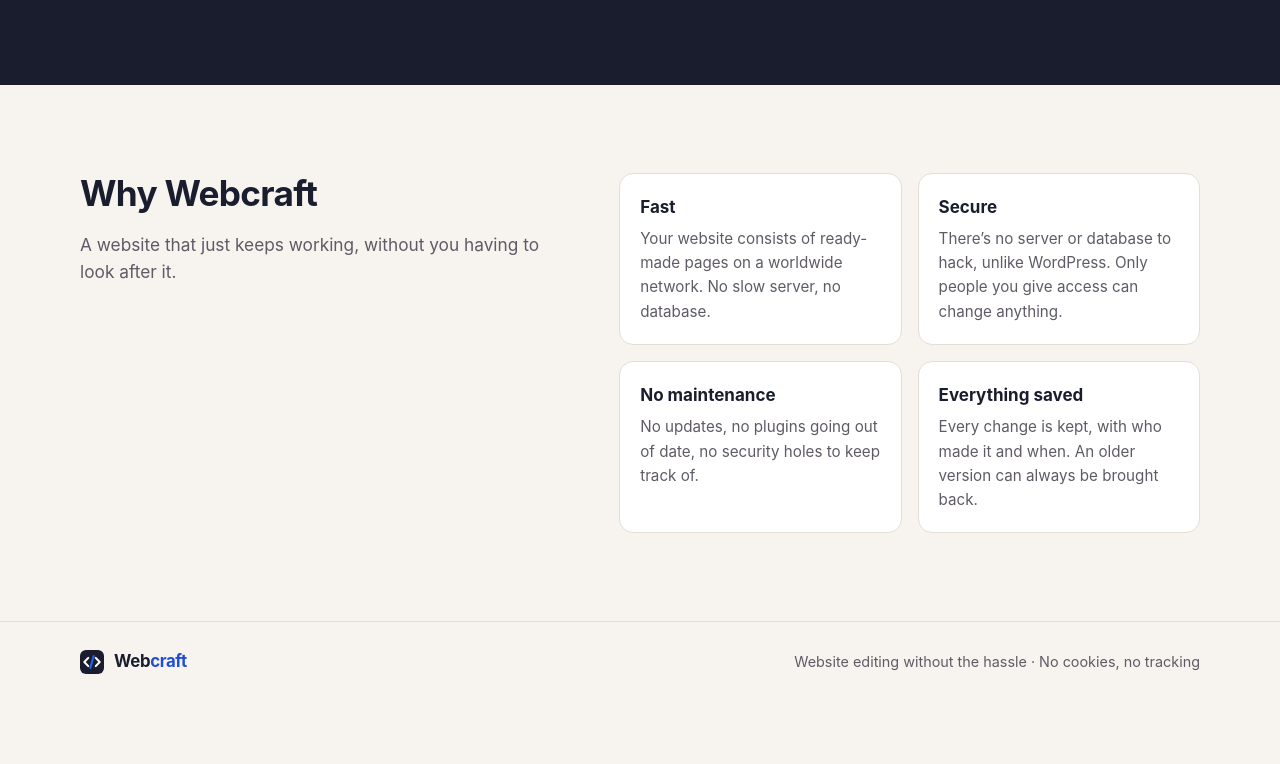
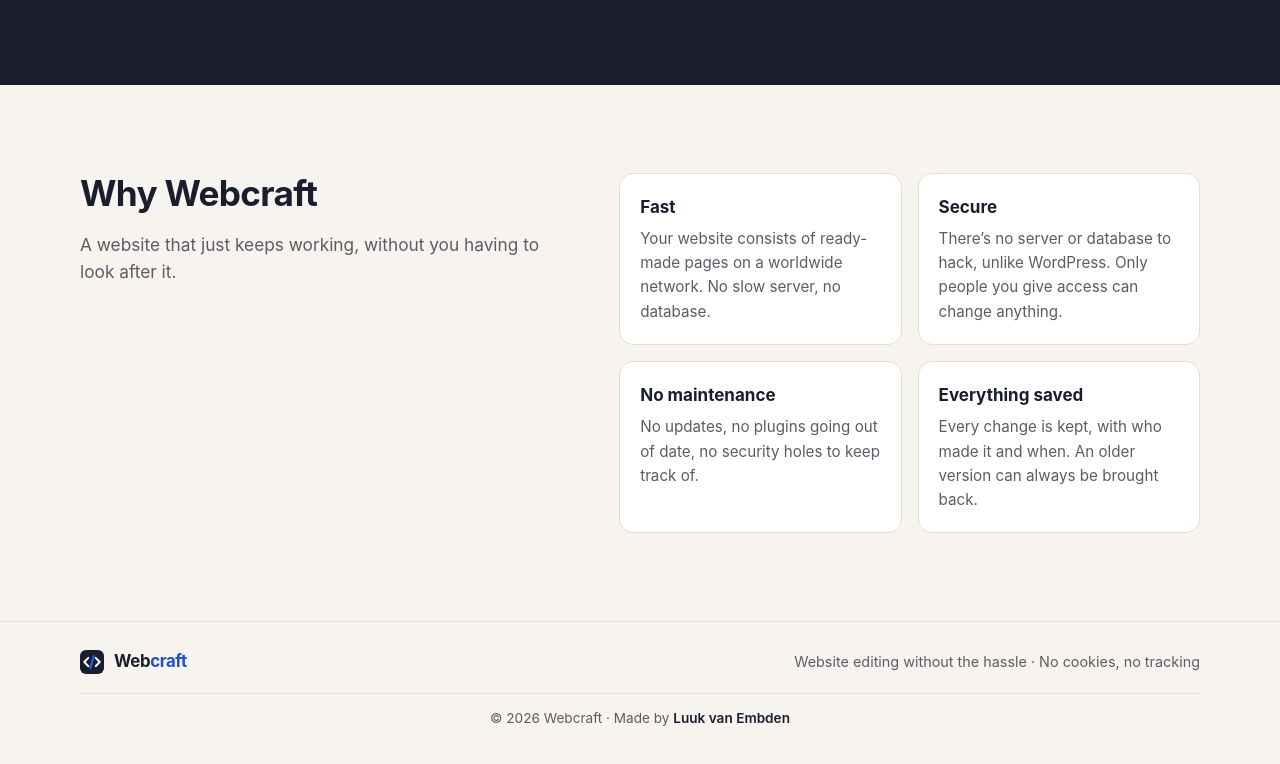
Before and after one commit to Luukve6/Webcraft, a website: page site/index.html in a window 1280 px wide. Shown: the part 1744-2508 px from the top of the page. Before the commit the page ends 2445 px from the top, so only its background shows below. Drawn offline with Linux system fonts and the light colour scheme.

Commit message:
Productpagina: naam van de maker in de voettekst
Co-Authored-By: Claude Opus 5.5 <noreply@anthropic.com>

```diff
--- a/site/index.html
+++ b/site/index.html
@@ -163,6 +163,7 @@
       <span class="brand small"><img src="webcraft.svg" alt="" width="24" height="24"> <span class="wordmark">Web<span>craft</span></span></span>
       <span class="muted">Website editing without the hassle · No cookies, no tracking</span>
     </div>
+    <p class="wrap credit">© 2026 Webcraft · Made by <strong>Luuk van Embden</strong></p>
   </footer>
   <script src="mock.js" defer></script>
 </body>
--- a/site/style.css
+++ b/site/style.css
@@ -131,6 +131,8 @@ nav a:hover { color: var(--blue); }
 .why dd { margin: 0; color: var(--grey); font-size: .95rem; }
 
 .foot { border-top: 1px solid var(--line); padding: 26px 0; }
+.credit { margin-top: 18px; padding-top: 14px; border-top: 1px solid var(--line); text-align: center; font-size: .85rem; color: var(--grey); }
+.credit strong { color: var(--ink); font-weight: 600; }
 .foot-bar { display: flex; align-items: center; justify-content: space-between; gap: 12px; flex-wrap: wrap; font-size: .9rem; }
 
 /* Tablet en telefoon */
```
Also changed, not shown: site/nl/index.html (+1 -0 lines).
